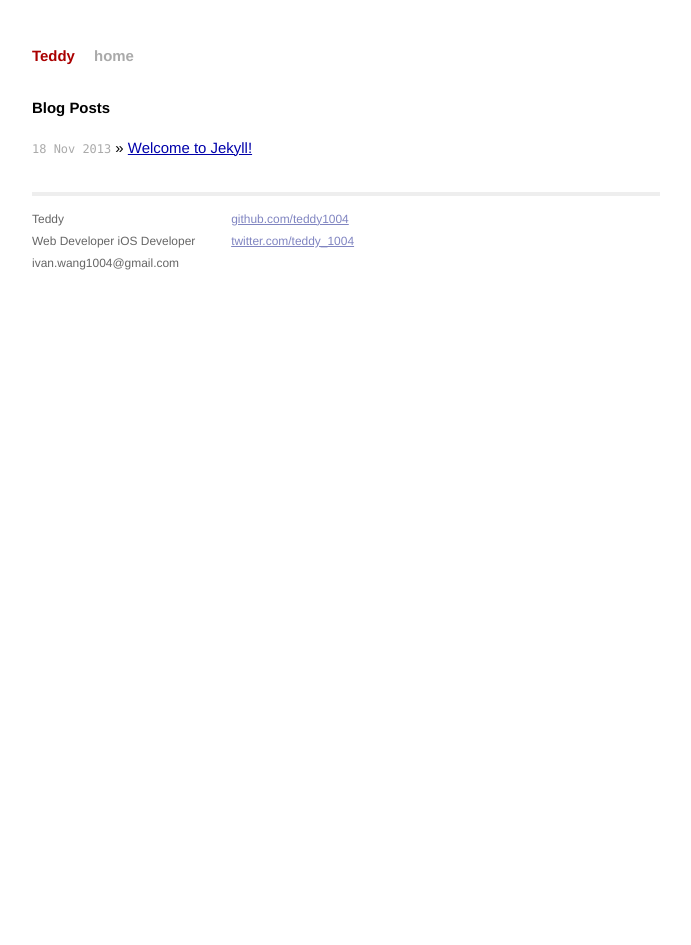
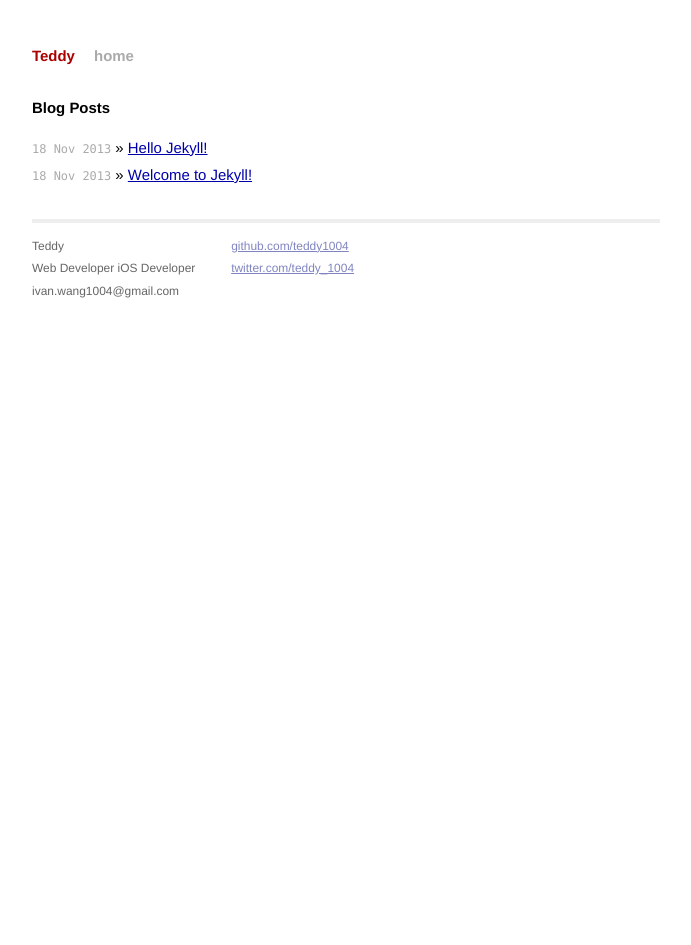
Before and after one commit to teddy1004/teddy1004.github.io, a Jekyll site: the page built from index.html, in a window 1280 px wide. Shown: the whole page, without its empty margins (294-985 px from the left). Built offline with Jekyll 4.4.1, drawn with Linux system fonts in a browser that asks for light colours; Markdown is read by kramdown in place of the engine named in the settings.

Commit message:
new articles

```diff
--- /dev/null
+++ b/_posts/2013-11-18-hello-jekyll.markdown
@@ -0,0 +1,6 @@
+---
+layout: post
+title: "Hello Jekyll!"
+date: 2013-11-18 13:42:25
+---
+试着用Jekyll写Blog咯
--- a/_posts/2013-11-18-welcome-to-jekyll.markdown
+++ b/_posts/2013-11-18-welcome-to-jekyll.markdown
@@ -2,7 +2,6 @@
 layout: post
 title:  "Welcome to Jekyll!"
 date:   2013-11-18 11:28:03
-categories: jekyll update
 ---
 
 You'll find this post in your `_posts` directory - edit this post and re-build (or run with the `-w` switch) to see your changes!
```
